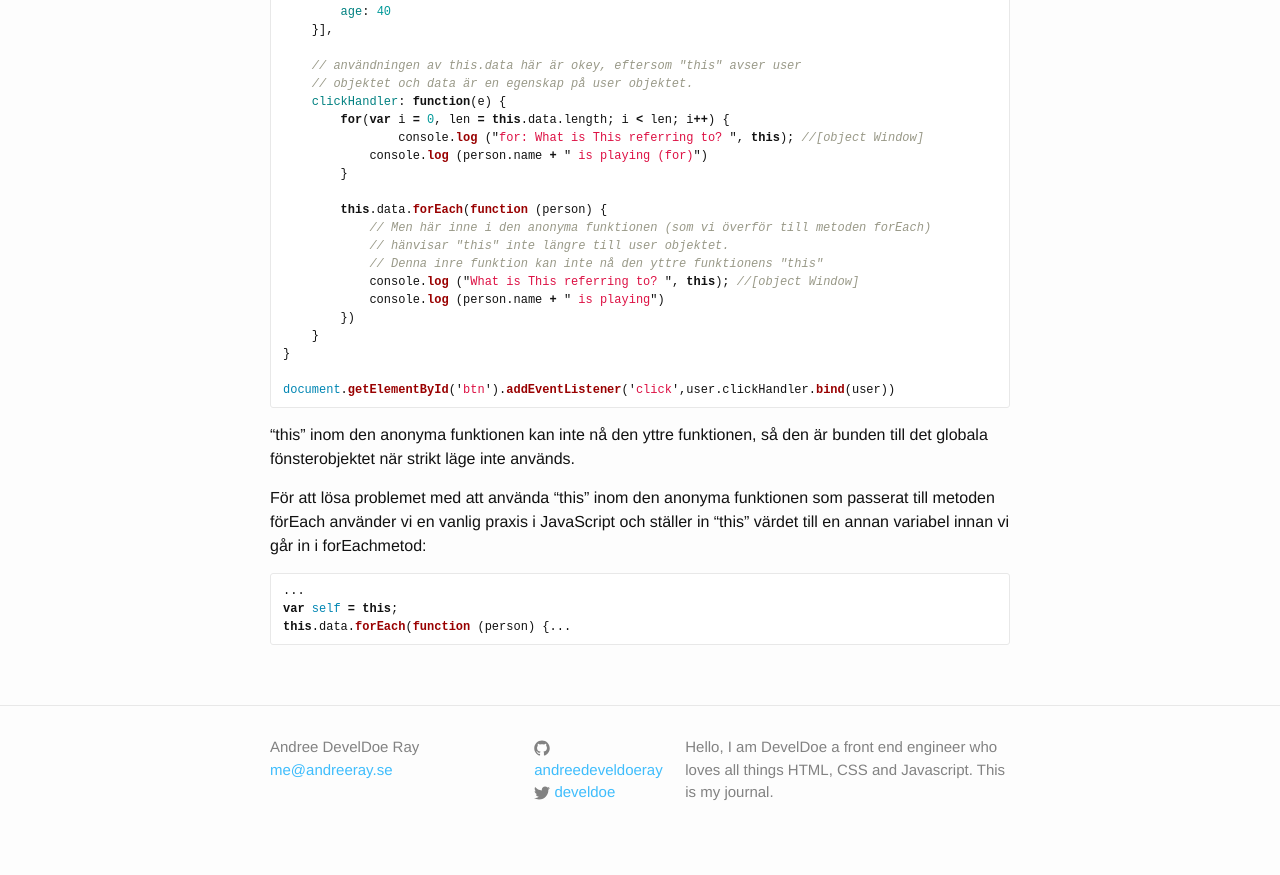
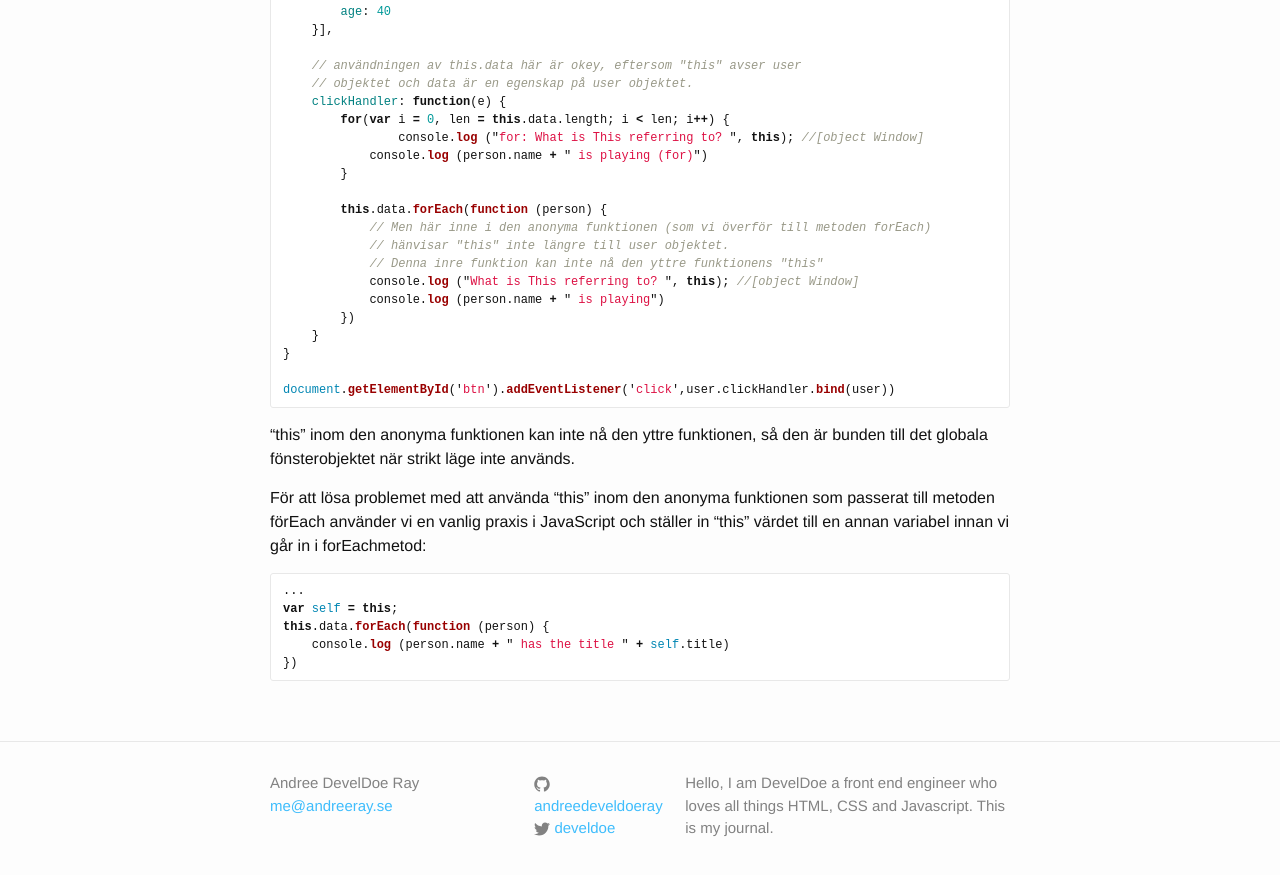
Before and after one commit to develdoe/develdoe.github.io, a Jekyll site: the page built from _posts/2017-11-02-javascript-this.md, in a window 1280 px wide and 900 px high, scrolled down 5480 px. Shown: the top 875 px of the window. Built offline with Jekyll 4.4.1, drawn with Linux system fonts in a browser that asks for light colours.

Commit message:
Update 2017-11-02-javascript-this.md

````diff
--- a/_posts/2017-11-02-javascript-this.md
+++ b/_posts/2017-11-02-javascript-this.md
@@ -249,5 +249,7 @@ För att lösa problemet med att använda "this" inom den anonyma funktionen som
 ```js
 ...
 var self = this;
-this.data.forEach(function (person) {...
+this.data.forEach(function (person) {
+    console.log (person.name + " has the title " + self.title)
+})
 ```
````
